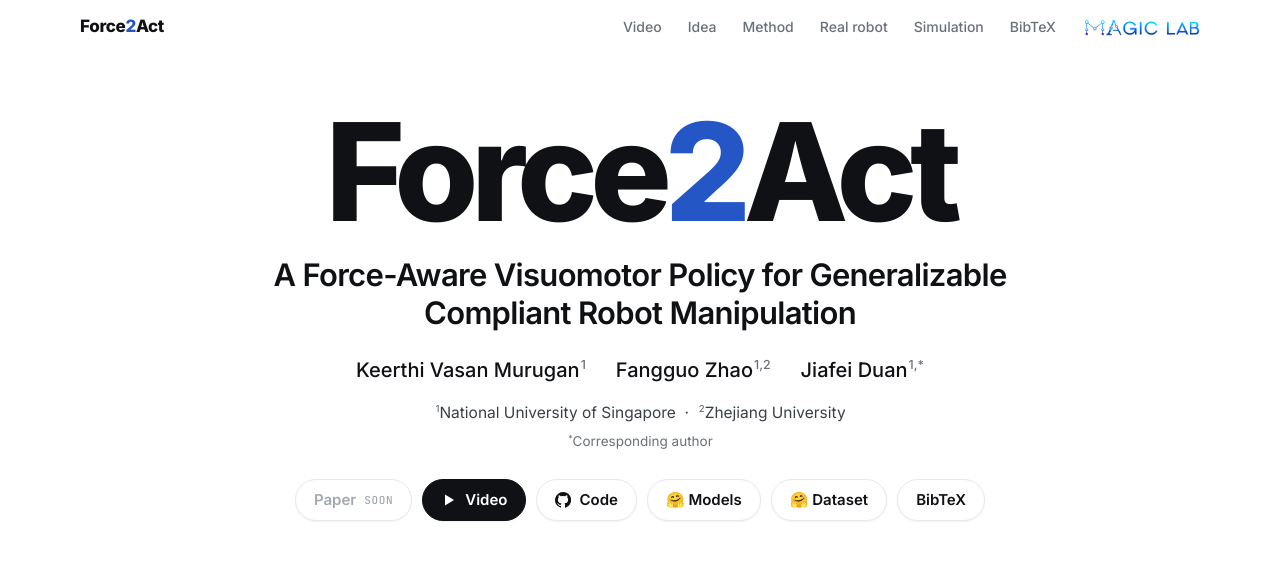
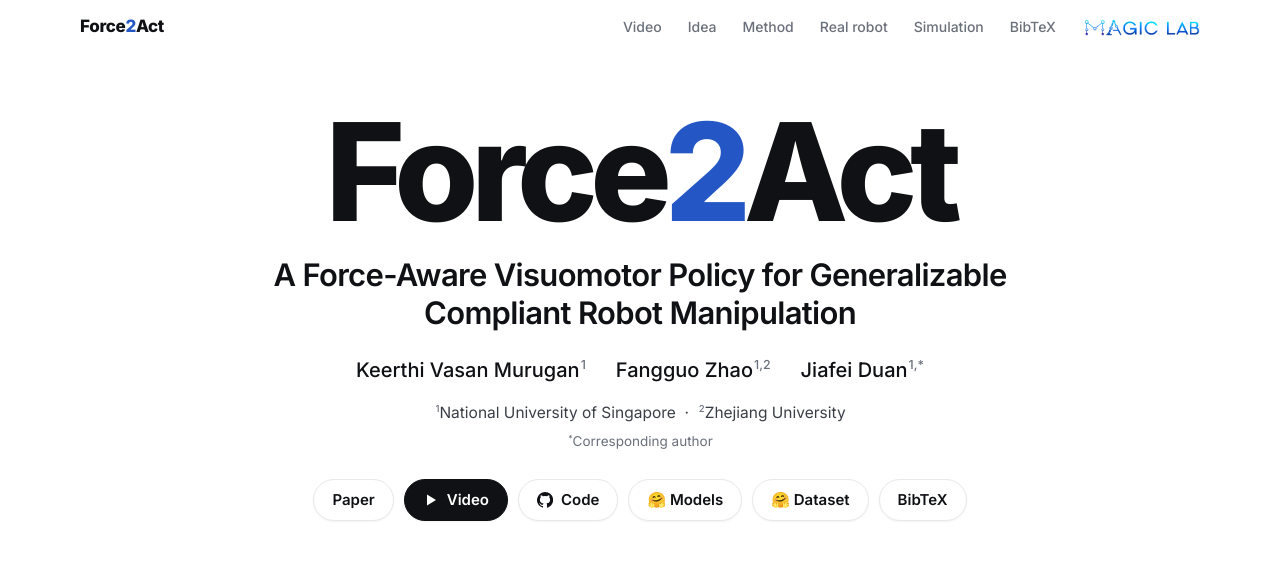
Before and after one commit to MAGICLAB-NUS/Force2Act, a plain HTML site: page index.html in a window 1280 px wide. Shown: the top 563 px of the page. Drawn offline with Linux system fonts and the light colour scheme; grey boxes are pictures that could not be loaded.

Commit message:
Paper button: link the PDF

```diff
--- a/index.html
+++ b/index.html
@@ -189,8 +189,8 @@ footer{margin-top:84px;border-top:1px solid var(--line);padding:26px 0 44px;font
   <p class="auth"><span>Keerthi Vasan Murugan<sup>1</sup></span><span>Fangguo Zhao<sup>1,2</sup></span><span>Jiafei Duan<sup>1,*</sup></span>
     <small><sup>1</sup>National University of Singapore &nbsp;·&nbsp; <sup>2</sup>Zhejiang University</small><small class="c"><sup>*</sup>Corresponding author</small></p>
   <div class="btns">
-    <!-- Paper: replace this span with <a class="btn" href="ARXIV_URL">Paper</a> once the arXiv link exists -->
-    <span class="btn off">Paper <small>soon</small></span>
+    <!-- Paper: change this href to the arXiv URL once the arXiv link exists -->
+    <a class="btn" href="Force2Act.pdf">Paper</a>
     <a class="btn p" href="#video"><svg viewBox="0 0 16 16" fill="currentColor"><path d="M4 2.5v11l9-5.5z"/></svg>Video</a>
     <a class="btn" href="https://github.com/MAGICLAB-NUS/Force2Act"><svg viewBox="0 0 16 16" fill="currentColor"><path d="M8 0a8 8 0 0 0-2.53 15.59c.4.07.55-.17.55-.38v-1.33c-2.23.48-2.7-1.07-2.7-1.07-.36-.93-.89-1.17-.89-1.17-.73-.5.05-.49.05-.49.8.06 1.23.83 1.23.83.72 1.22 1.88.87 2.33.66.07-.52.28-.87.5-1.07-1.77-.2-3.64-.89-3.64-3.95 0-.87.31-1.59.82-2.15-.08-.2-.36-1.02.08-2.12 0 0 .67-.21 2.2.82a7.6 7.6 0 0 1 4 0c1.53-1.04 2.2-.82 2.2-.82.44 1.1.16 1.92.08 2.12.51.56.82 1.28.82 2.15 0 3.07-1.87 3.75-3.65 3.95.29.25.54.73.54 1.48v2.2c0 .21.15.46.55.38A8 8 0 0 0 8 0"/></svg>Code</a>
     <a class="btn" href="https://huggingface.co/NUSMAGIC/Force2Act-Sim">🤗 Models</a>
```
Also changed, not shown: 1 other file.
